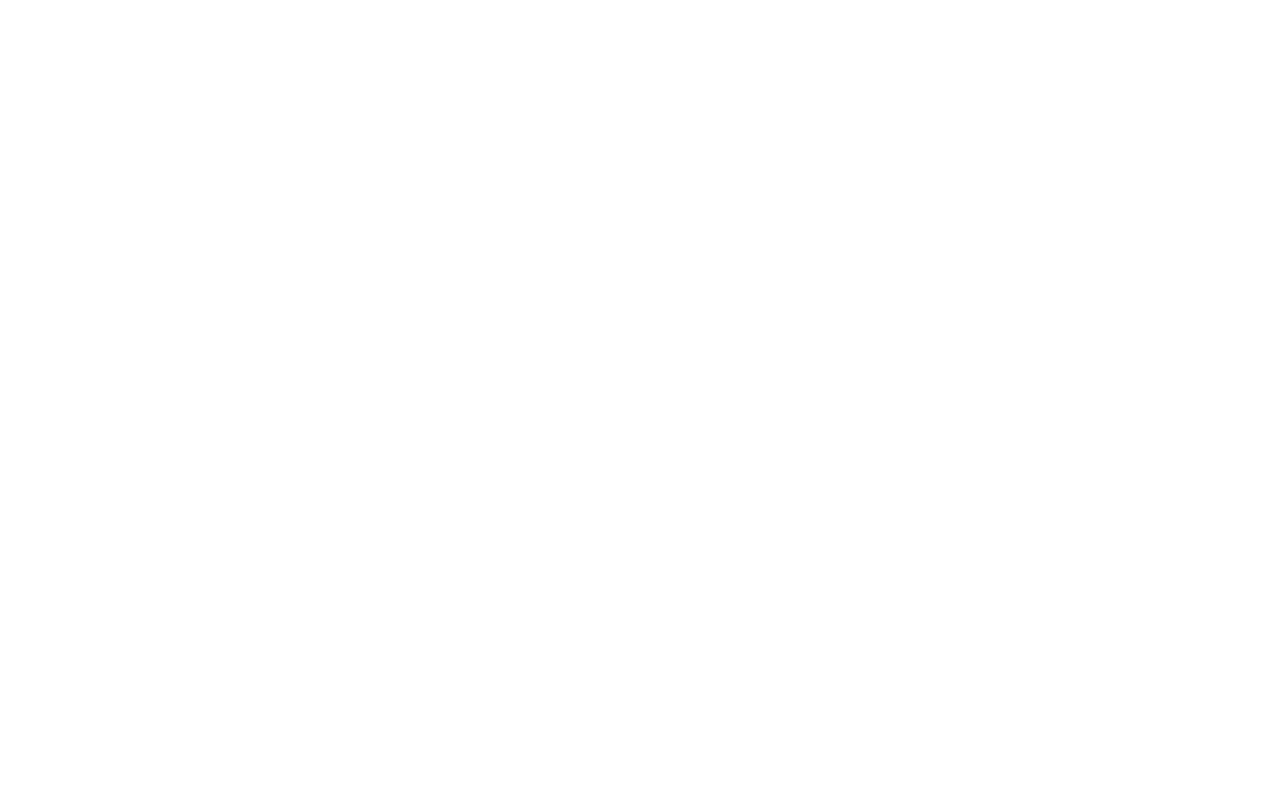
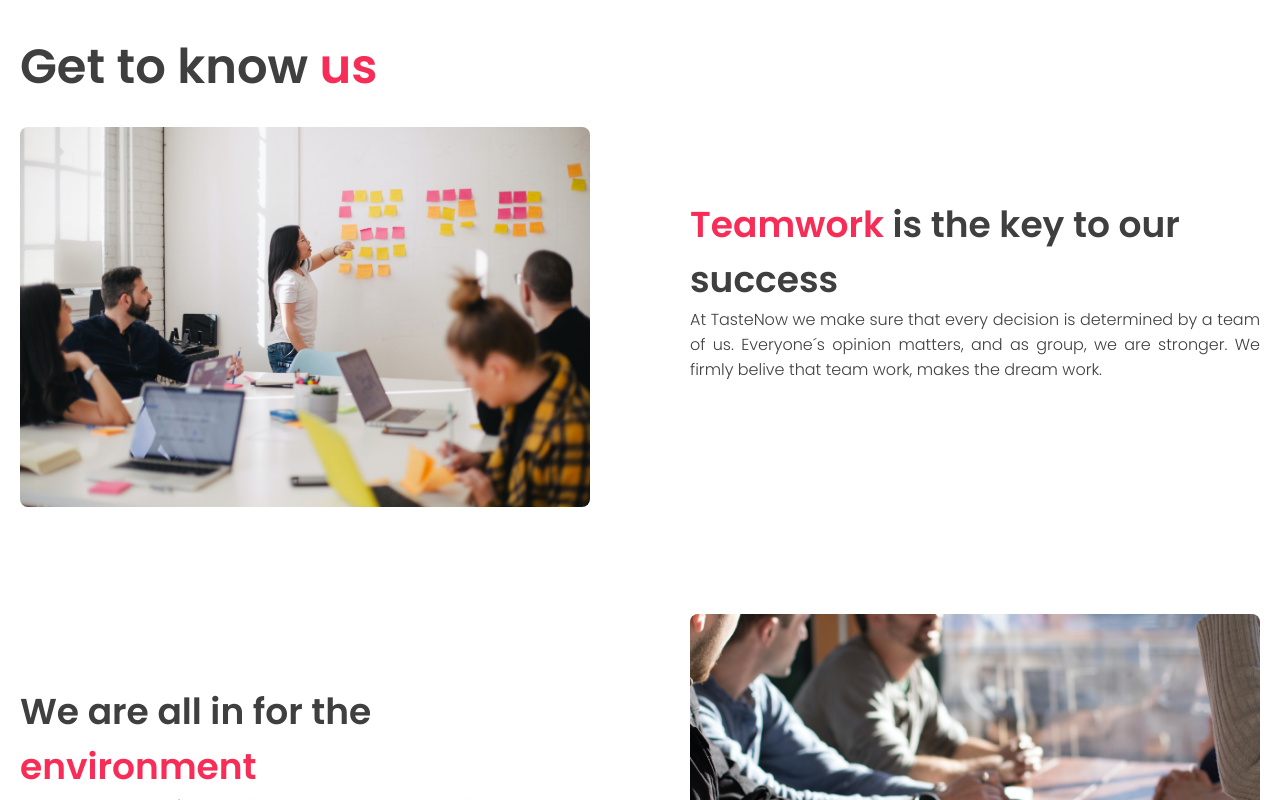
Before and after one commit to srssieam/antopolish-task, a React (Vite) app: page / in a window 1280 px wide. Shown: the part 1420-2220 px from the top of the page. Before the commit the page ends 1416 px from the top, so only its background shows below. Built offline with nearby package versions, Linux system fonts and the light colour scheme; a web font is replaced by a local one.

Commit message:
added know us section

```diff
--- a/src/App.css
+++ b/src/App.css
@@ -12,7 +12,6 @@
 .commonHeading {
   font-size: 48px;
   font-weight: 600;
-  text-align: center;
   margin-top: 70px;
 }
 
--- a/src/App.jsx
+++ b/src/App.jsx
@@ -26,6 +26,10 @@
         </section>
       </main>
 
+      <footer>
+
+      </footer>
+
     </div>
   )
 }
--- a/src/components/categories/Categories.jsx
+++ b/src/components/categories/Categories.jsx
@@ -24,7 +24,7 @@
     // console.log(categoryData)
     return (
         <div>
-            <h1 className="commonHeading">Our Popular <span className="common-pink">Categories</span></h1>
+            <h1 className="commonHeading"  style={{textAlign:"center"}}>Our Popular <span className="common-pink">Categories</span></h1>
             <div className={styles.customTabsContainer}>
                 <Tabs className={styles.customTabs} selectedIndex={activeTab} onSelect={index => setActiveTab(index)}>
                     <TabList className={styles.customTabList}>
--- a/src/components/knowUs/KnowUs.jsx
+++ b/src/components/knowUs/KnowUs.jsx
@@ -1,9 +1,32 @@
-import "./knowUsStyle.css"
+import styles from "./knowUsStyle.module.css"
+import knowUs1 from "../../assets/know-us-1.jpg"
+import knowUs2 from "../../assets/know-us-2.jpg"
 
 const KnowUs = () => {
     return (
         <div>
-            <h1 className="common-heading">Our Popular <span className="common-pink">Categories</span></h1>
+            <h1 className="commonHeading">Get to know <span className="common-pink">us</span></h1>
+            <div className={styles.container}>
+
+                {/* first row */}
+                <div className={styles.leftSide}>
+                    <img  src={knowUs1} alt="know us img" />
+                </div>
+                <div className={styles.rightSide}>
+                    <h2 className="commonHeading" style={{ fontSize: "36px" }}><span className="common-pink">Teamwork</span> is the key to our success</h2>
+                    <p>At TasteNow we make sure that every decision is determined by a team of us. Everyone´s opinion matters, and as group, we are stronger. We firmly belive that team work, makes the dream work.</p>
+                </div>
+
+                {/* second row */}
+                <div className={styles.rightSide}>
+                    <h2 className="commonHeading" style={{ fontSize: "36px" }}>We are all in for the <span className="common-pink">environment</span></h2>
+                    <p>TasteNow donates $1 penny for every purchase made from the app to an organization that takes care of our enviromet. We belive that with everyone´s help, we can make a better world. </p>
+                </div>
+                <div className={styles.leftSide}>
+                    <img  src={knowUs2} alt="know us img" />
+                </div>
+
+            </div>
         </div>
     );
 };
--- /dev/null
+++ b/src/components/knowUs/knowUsStyle.module.css
@@ -0,0 +1,18 @@
+.container {
+    display: grid;
+    grid-template-columns: repeat(2, 1fr);
+    grid-gap: 100px;
+    margin-top: 24px;
+}
+
+
+.leftSide img {
+    width: 100%;
+    border-radius: 8px;
+}
+
+.rightSide p {
+    text-align: justify;
+    font-weight: 300;
+    font-size: 16px;
+}
```
Also changed, not shown: src/assets/know-us-1.jpg (added), src/assets/know-us-2.jpg (added), src/components/knowUs/knowUsStyle.css (deleted).
